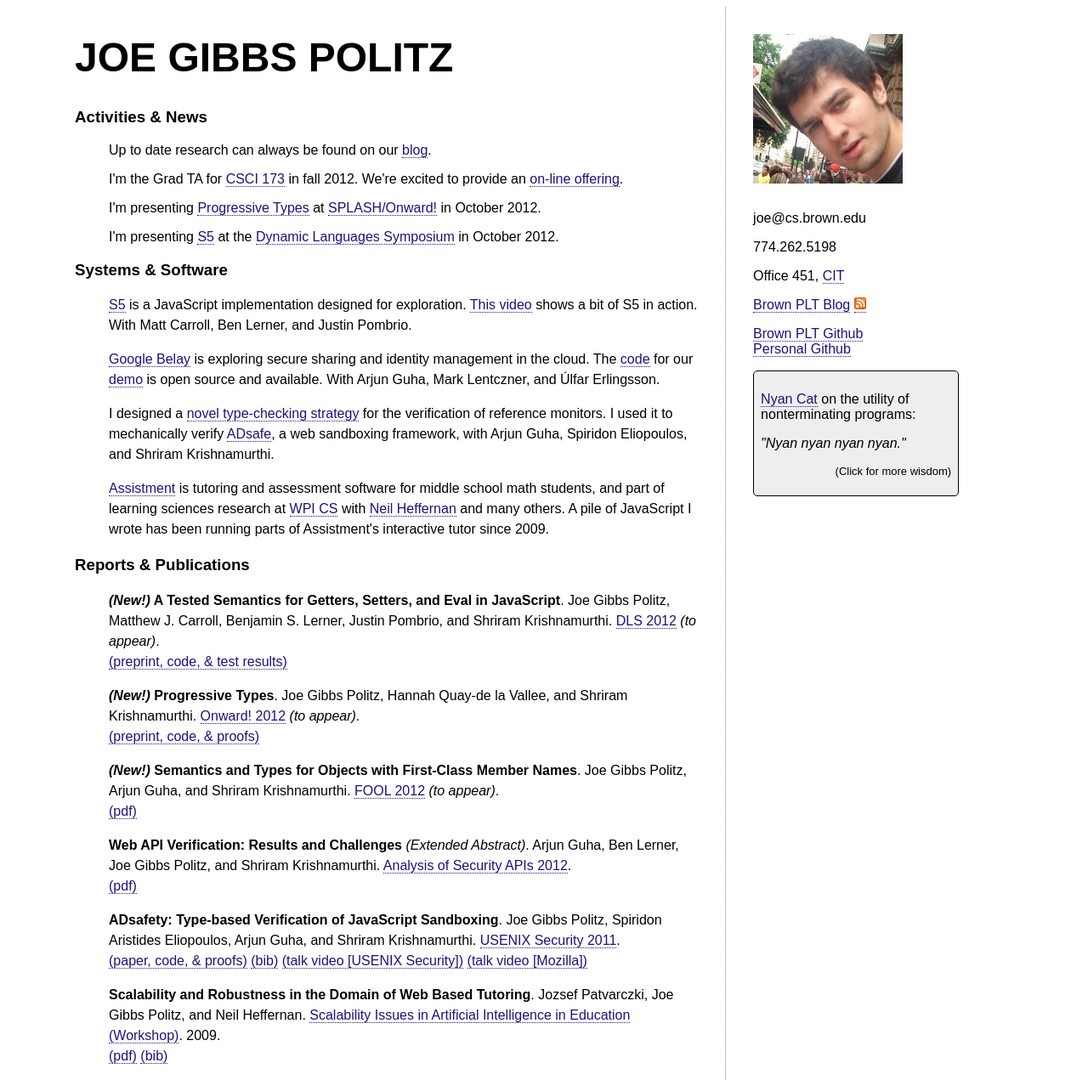
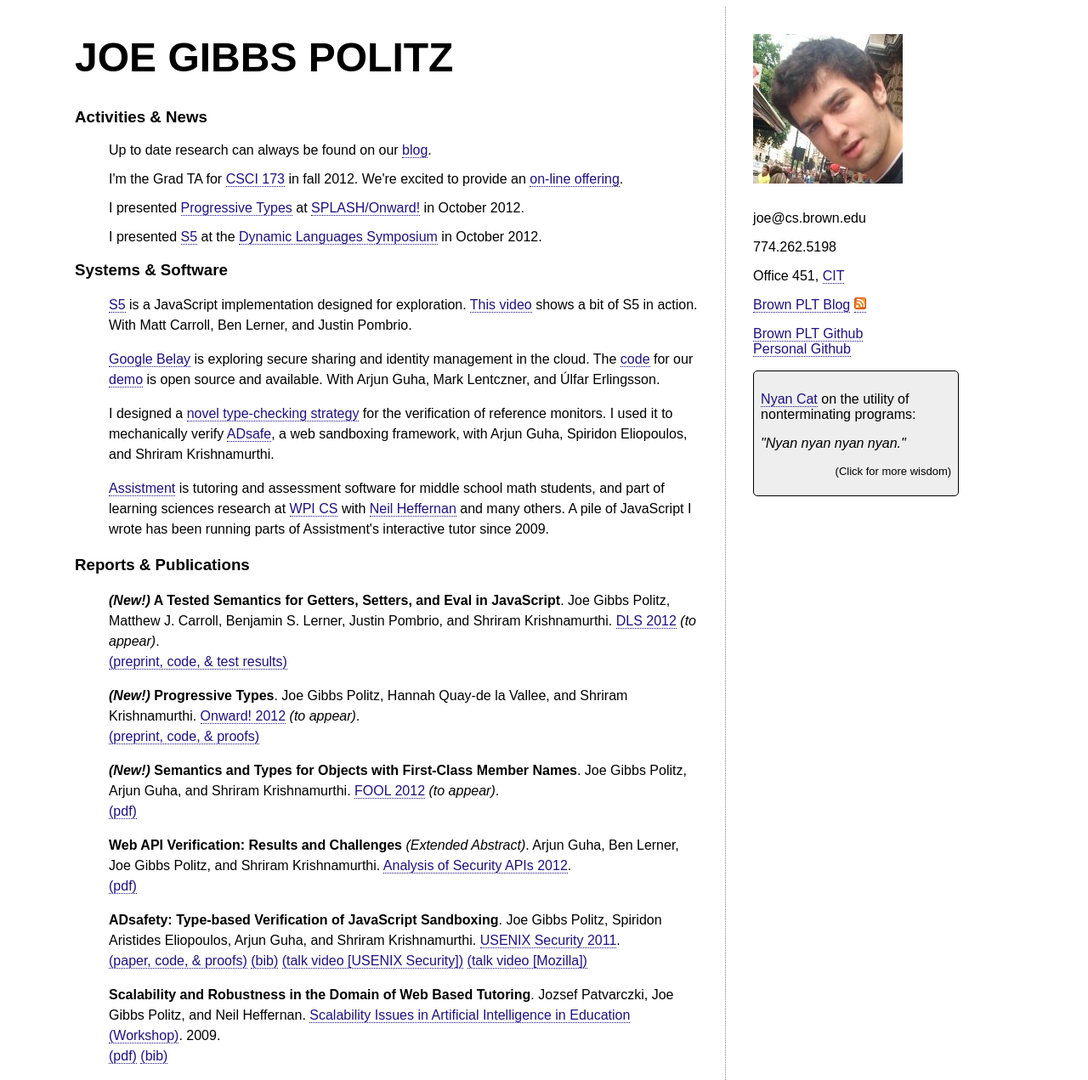
Before and after one commit to jpolitz/jpolitz.github.com, a Jekyll site: the page index.html, which Jekyll copies as it is, in a window 1280 px wide. Shown: the whole page at 85% size. Built offline with Jekyll 4.4.1, drawn with Linux system fonts in a browser that asks for light colours.

Commit message:
presentED

```diff
--- a/index.html
+++ b/index.html
@@ -54,9 +54,9 @@ href="http://www.cs.brown.edu/courses/cs173/">CSCI 173</a> in fall 2012.
 We're excited to provide an <a
 href="https://plus.google.com/u/0/117185293319274359863/posts/9rfginQ3w82">on-line
 offering</a>.</li>
-  <li>I'm presenting <a href="http://www.cs.brown.edu/research/plt/dl/progressive-types">Progressive
+  <li>I presented <a href="http://www.cs.brown.edu/research/plt/dl/progressive-types">Progressive
 Types</a> at <a href="http://splashcon.org/2012/">SPLASH/Onward!</a> in October 2012.</li>
-  <li>I'm presenting <a href="http://www.cs.brown.edu/research/plt/dl/s5">S5</a> at the <a href="http://www.dynamic-languages-symposium.org/dls-12/cfp/index.html">Dynamic Languages Symposium</a> in October 2012.</li>
+  <li>I presented <a href="http://www.cs.brown.edu/research/plt/dl/s5">S5</a> at the <a href="http://www.dynamic-languages-symposium.org/dls-12/cfp/index.html">Dynamic Languages Symposium</a> in October 2012.</li>
 
 </ul>
 
```
